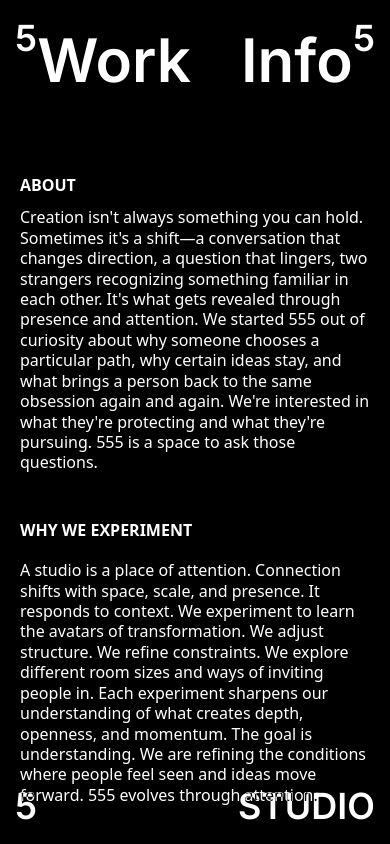
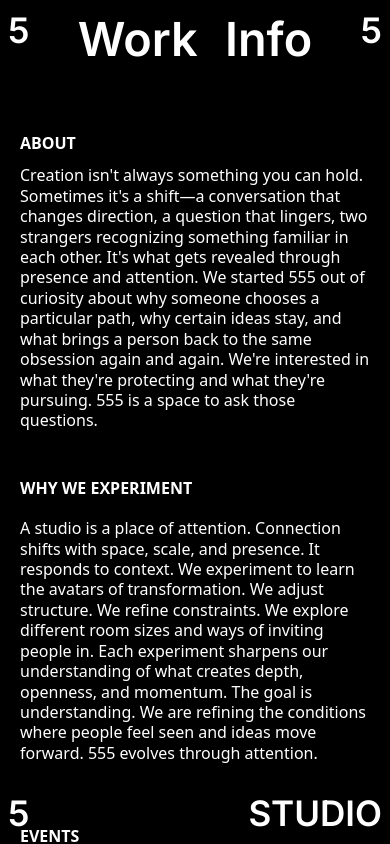
Before and after one commit to Vilakshankh/555-STUDIO, a Next.js app: page /info in a window 390 px wide. Shown: the top 844 px of the page. Built offline with nearby package versions, Linux system fonts and the light colour scheme.

Commit message:
Improve hero images and mobile

```diff
--- a/app/globals.css
+++ b/app/globals.css
@@ -2,6 +2,10 @@
   box-sizing: border-box;
   margin: 0;
   padding: 0;
+}
+
+:root {
+  --nav-height: 120px;
 }
 
 html,
@@ -16,7 +20,7 @@ body {
   top: 0;
   left: 0;
   width: 100%;
-  height: 120px;
+  height: var(--nav-height);
   z-index: 2000;
   background: transparent;
   color: white;
@@ -44,7 +48,7 @@ body {
 .primary-navigation .menu {
   list-style: none;
   display: flex;
-  gap: 5rem;
+  gap: clamp(2rem, 7vw, 5rem);
   margin: 0;
   padding: 0;
 }
@@ -54,7 +58,7 @@ body {
   text-decoration: none;
   font-family: "Inter", -apple-system, BlinkMacSystemFont, sans-serif;
   font-weight: 600;
-  font-size: 60px;
+  font-size: clamp(4rem, 8vw, 6rem);
 }
 
 .primary-navigation .menu a:hover {
@@ -66,9 +70,9 @@ body {
 /* Home Hero Section */
 .home-hero {
   position: relative;
-  min-height: 100vh;
-  margin-top: -120px;
-  padding-top: 120px;
+  min-height: 100svh;
+  margin-top: calc(-1 * var(--nav-height));
+  padding-top: var(--nav-height);
   display: flex;
   align-items: flex-end;
   justify-content: center;
@@ -96,10 +100,10 @@ body {
   position: relative;
   z-index: 1;
   margin: 0;
-  padding: 0 1.5rem 3rem;
-  max-width: 70%;
-  font-size: 24px;
-  line-height: 1.4;
+  padding: 0 1.5rem 2.4rem;
+  max-width: min(70%, 92rem);
+  font-size: clamp(1.6rem, 2.4vw, 2.4rem);
+  line-height: 1.3;
   text-align: center;
   color: white;
   mix-blend-mode: difference;
@@ -167,7 +171,7 @@ body {
   grid-template-columns: repeat(3, 1fr);
   gap: clamp(1.5rem, 2vw, 2rem);
   overflow-y: hidden;
-  padding: 10rem;
+  padding: clamp(3rem, 6vw, 10rem);
   margin: 0;
   background: white;
   /* Define view timeline for scroll-driven animation */
@@ -178,7 +182,7 @@ body {
 .column {
   display: flex;
   flex-direction: column;
-  gap: 10rem;
+  gap: clamp(4rem, 7vw, 10rem);
 }
 
 .column__item {
@@ -234,14 +238,62 @@ body {
 
 /* Responsive: collapse to single column on mobile */
 @media (max-width: 768px) {
+  :root {
+    --nav-height: 78px;
+  }
+
+  .main-content {
+    padding-top: var(--nav-height);
+  }
+
+  .primary-navigation {
+    padding-inline: 1.6rem;
+  }
+
+  .primary-navigation .menu a {
+    font-size: clamp(2.8rem, 12vw, 6rem);
+    line-height: 1;
+  }
+
   .columns {
     grid-template-columns: 1fr;
+    gap: 2.4rem;
+    padding: 2rem 1.6rem 3.2rem;
+    overflow: visible;
+    view-timeline-name: none;
   }
 
   .column-reverse {
     animation: none;
     transform: none;
     flex-direction: column;
+  }
+
+  .column {
+    gap: 2.4rem;
+  }
+
+  .column__item {
+    max-width: 100%;
+  }
+
+  .column__img {
+    width: 100%;
+    aspect-ratio: 4 / 5;
+    object-fit: cover;
+  }
+
+  .home-hero {
+    min-height: 88svh;
+    align-items: flex-end;
+  }
+
+  .home-hero__tagline {
+    max-width: 92%;
+    padding: 0 1.2rem 1.6rem;
+    font-size: clamp(1.4rem, 6.3vw, 2.2rem);
+    line-height: 1.2;
+    text-wrap: balance;
   }
 }
 
@@ -287,10 +339,10 @@ body {
 
 .corner-mark {
   position: absolute;
-  font-size: 60px;
+  font-size: clamp(3.6rem, 5vw, 6rem);
   font-weight: 600;
   font-family: "Inter", -apple-system, BlinkMacSystemFont, sans-serif;
-  margin: 2rem;
+  margin: clamp(1rem, 3vw, 2rem);
   color: white;
 
 }
@@ -317,8 +369,8 @@ body {
 
 @media (max-width: 768px) {
   .corner-mark {
-    font-size: 36px;
-    margin: 1.5rem;
+    font-size: clamp(2.2rem, 9vw, 3.6rem);
+    margin: 0.8rem;
   }
 }
 
@@ -360,8 +412,8 @@ body {
   color: #fff;
   min-height: 100vh;
   /* Extend black into main's top padding so no white bar shows under nav */
-  margin-top: -120px;
-  padding-top: 120px;
+  margin-top: calc(-1 * var(--nav-height));
+  padding-top: var(--nav-height);
 }
 
 .pageBgBlack a {
@@ -433,6 +485,10 @@ body {
   line-height: 1.2778;
 }
 
+.main-content {
+  padding-top: var(--nav-height);
+}
+
 h1, h2, h3, h4, h5, h6 {
   font-size: 3.6rem;
   font-weight: 400;
--- a/app/layout.tsx
+++ b/app/layout.tsx
@@ -24,7 +24,7 @@ export default function RootLayout({
         </a>
         <CornerOverlay />
         <Navbar />
-        <main id="main-content" style={{ paddingTop: "120px" }}>
+        <main id="main-content" className="main-content">
           {children}
         </main>
       </body>
```
